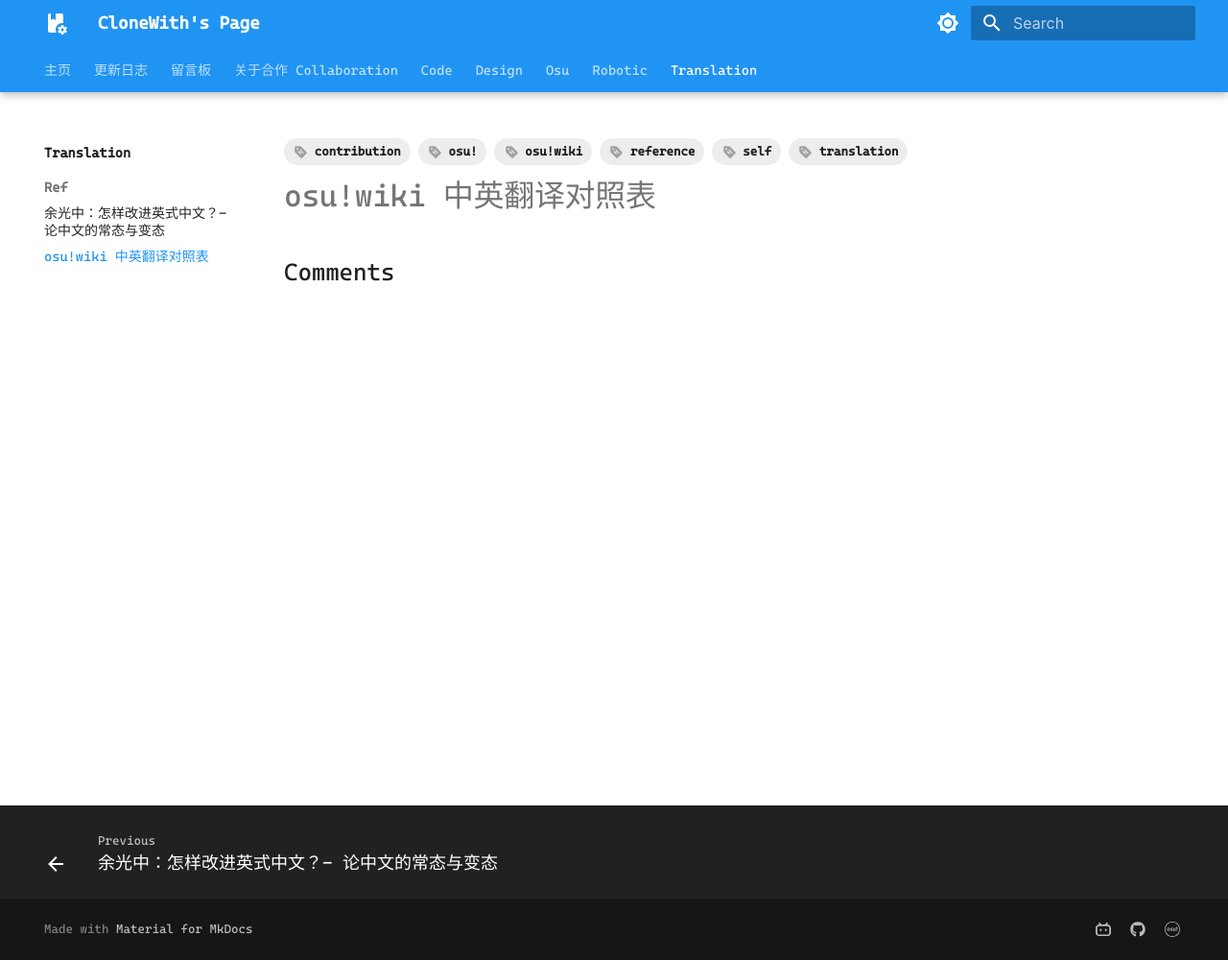
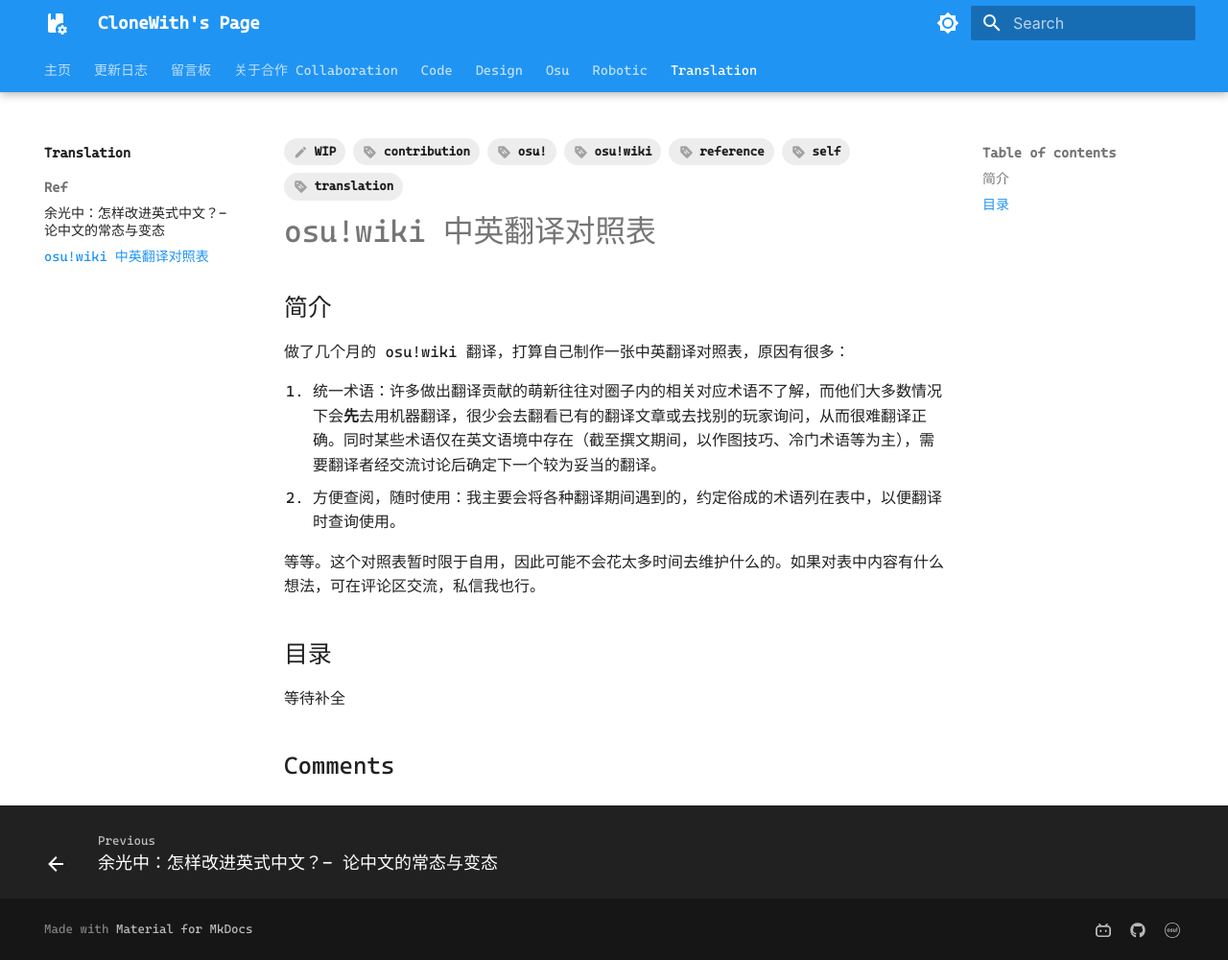
Before and after one commit to Sunnyboy971/Sunnyboy971.github.io, an MkDocs documentation site: the page built from docs/translation/ref/osuwiki-ezref.md, in a window 1280 px wide and 1000 px high. Shown: the whole window at 96% size. Built offline with MkDocs 1.6.1 and Material for MkDocs 9.7.7, drawn with Linux system fonts in a browser that asks for light colours; some web fonts are replaced; comment, search, counter and statistics services are not loaded.

Commit message:
Add stub

```diff
--- a/docs/translation/ref/osuwiki-ezref.md
+++ b/docs/translation/ref/osuwiki-ezref.md
@@ -6,6 +6,20 @@ tags:
   - osu!wiki
   - contribution
   - self
+  - WIP
 comments: true
 ---
 # osu!wiki 中英翻译对照表
+
+## 简介 {#intro}
+
+做了几个月的 osu!wiki 翻译，打算自己制作一张中英翻译对照表，原因有很多：
+
+1. 统一术语：许多做出翻译贡献的萌新往往对圈子内的相关对应术语不了解，而他们大多数情况下会**先**去用机器翻译，很少会去翻看已有的翻译文章或去找别的玩家询问，从而很难翻译正确。同时某些术语仅在英文语境中存在（截至撰文期间，以作图技巧、冷门术语等为主），需要翻译者经交流讨论后确定下一个较为妥当的翻译。
+2. 方便查阅，随时使用：我主要会将各种翻译期间遇到的，约定俗成的术语列在表中，以便翻译时查询使用。
+
+等等。这个对照表暂时限于自用，因此可能不会花太多时间去维护什么的。如果对表中内容有什么想法，可在评论区交流，私信我也行。
+
+## 目录 {#index}
+
+等待补全
```
